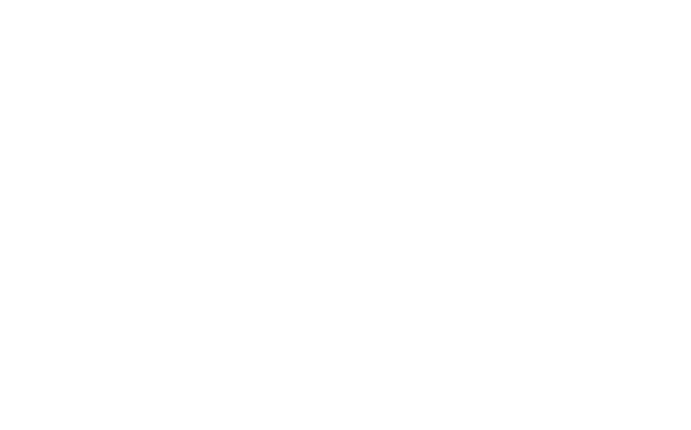
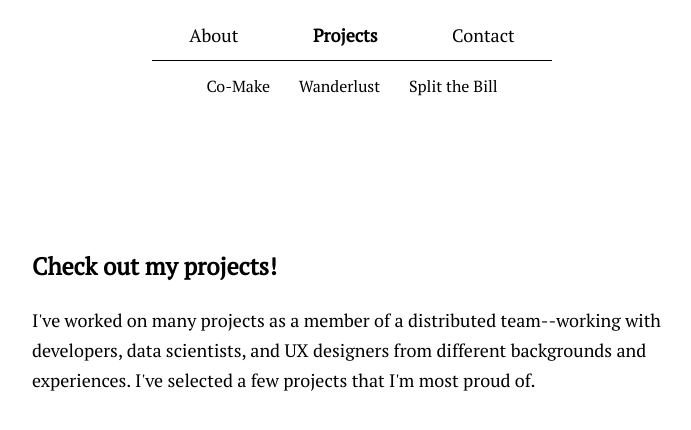
Before and after one commit to tjvonbr/portfolio, a React (Create React App) app: page /projects in a window 1280 px wide. Shown: the top 430 px of the page, without its empty margins (288-979 px from the left). Built offline with nearby package versions, Linux system fonts and the light colour scheme.

Commit message:
Navigation almost working--project is still rendering projects component too

```diff
--- a/src/App.js
+++ b/src/App.js
@@ -8,22 +8,15 @@
 import Contact from '../src/pages/Contact';
 import Home from '../src/pages/Home';
 import Projects from '../src/pages/Projects';
-import ProjectData from '../src/data/ProjectData'
 import './App.css';
 
 const App = () => {
-  const projects = ProjectData
-  const comake = projects.comake
-
   return (
     <Router>
       <Switch>
         <Route exact path="/" component={Home} />
         <Route path="/aboutme" component={About} />
-        <Route exact path="/projects/comake"
-          render={(props) =>  (<Projects {...props} data={comake} />)
-          }
-        />
+        <Route path="/projects" component={Projects} />
         <Route path="/contact">
           <Contact />
         </Route>
--- a/src/components/NavBar.js
+++ b/src/components/NavBar.js
@@ -1,8 +1,10 @@
 /** @jsx jsx **/
 
 import React from 'react';
-import { jsx, css } from '@emotion/core';
+import { jsx } from '@emotion/core';
 import NavBarLink from '../components/NavBarLink';
+
+const fontSize = '1.8rem'
 
 const NavBar = () => {
   return (
@@ -12,14 +14,15 @@
         justifyContent: 'space-around',
         alignItems: 'center',
         borderBottom: '1px solid black',
-        margin: '10px auto',
+        margin: '0px auto',
+        marginTop: '10px',
         height: '50px',
         width: '50%',
       }}
     >
-      <NavBarLink path="/aboutme" page="About" />
-      <NavBarLink exact path="/projects/comake" page="Projects"/>
-      <NavBarLink path="/contact" page="Contact" />
+      <NavBarLink path="/aboutme" page="About" fontSize={fontSize} />
+      <NavBarLink path="/projects" page="Projects" fontSize={fontSize} />
+      <NavBarLink path="/contact" page="Contact" fontSize={fontSize} />
     </div>
   )
 };
--- a/src/components/NavBarLink.js
+++ b/src/components/NavBarLink.js
@@ -8,7 +8,7 @@
   return (
     <NavLink to={props.path}
       css={{
-        fontSize: '1.8rem',
+        fontSize: `${props.fontSize}`,
         color: 'black',
         textDecoration: 'none',
         padding: '0px',
--- /dev/null
+++ b/src/components/Project.js
@@ -0,0 +1,17 @@
+/** @jsx jsx **/
+
+import React from 'react';
+import { useParams } from 'react-router-dom';
+import { jsx } from '@emotion/core';
+
+const Project = ({ match, projects }) => {
+  console.log("MATCH", match, projects)
+
+  return (
+    <div>
+      <h1>Title</h1>
+    </div>
+  )
+}
+
+export default Project;
--- a/src/components/ProjectContainer.js
+++ /dev/null
@@ -1,34 +0,0 @@
-/** @jsx jsx **/
-
-import React from 'react';
-import { jsx } from '@emotion/core';
-
-const ProjectContainer = ({data}) => {
-  const highlights = data.highlights
-
-  return (
-    <div css={{
-      height: '100%',
-      border: '1px solid black',
-      padding: '10px 10px'
-
-    }}>
-      <h3 css={{textDecoration: 'underline', marginBottom: '0px'}}>{data.title}</h3>
-      <p css={{margin: '0px'}}>{data.date}</p>
-
-      <p><strong>Summary: </strong>{data.summary}</p>
-
-      <p><strong>Role: </strong>{data.role}</p>
-
-      <p><strong>Highlights: </strong></p>
-      <ul>
-      {highlights.map(highlight => (
-         <li>{highlight}</li>
-      ))}
-      </ul>
-
-    </div>
-  )
-}
-
-export default ProjectContainer;
--- /dev/null
+++ b/src/components/ProjectNavBar.js
@@ -0,0 +1,55 @@
+/** @jsx jsx **/
+
+import React from 'react';
+import { Switch, Route } from 'react-router-dom';
+import { jsx } from '@emotion/core';
+import NavBarLink from '../components/NavBarLink';
+import Project from '../components/Project';
+
+// Font size for subnavigation
+const fontSize = '1.6rem'
+
+const ProjectNavBar = props => {
+  console.log("PROJECTNAVBAR PROPS:", props)
+
+  return (
+    <div
+      css={{
+        display: 'flex',
+        justifyContent: 'space-around',
+        alignItems: 'center',
+        margin: '0px auto',
+        height: '50px',
+        width: '40%',
+      }}
+    >
+      <NavBarLink
+        {...props}
+        path={`${props.url}/comake`}
+        page="Co-Make"
+        fontSize={fontSize}
+      />
+      <NavBarLink
+        {...props}
+        path={`${props.url}/wanderlust`}
+        page="Wanderlust"
+        fontSize={fontSize}
+      />
+      <NavBarLink
+        {...props}
+        path={`${props.url}/splitthebill`}
+        page="Split the Bill"
+        fontSize={fontSize}
+      />
+
+      <Switch>
+        <Route
+          exact path={`${props.path}/:topicId`}
+          component={Project}
+         />
+      </Switch>
+    </div>
+  )
+};
+
+export default ProjectNavBar;
--- a/src/data/ProjectData.js
+++ b/src/data/ProjectData.js
@@ -1,5 +1,6 @@
 export default {
   comake: {
+    id: "comake",
     title: "Co-Make",
     date: "August 2019",
     summary: "Wanderlust is an application that offers pre-packaged vacations to potential clients.  Instead of having to worry about planning out the vacation hour-by-hour, day-by-day, clients can outsource that task to Wanderlust and focus on the reason to take a vacation in the first place.",
@@ -13,6 +14,7 @@
   },
 
   wanderlust: {
+    id: "wanderlust",
     title: "Wanderlust",
     summary: "",
     role: "",
@@ -21,6 +23,7 @@
   },
 
   splitthebill: {
+    id: "splitthebill",
     title: "Split the Bill",
     summary: "",
     role: "",
--- a/src/pages/Home.js
+++ b/src/pages/Home.js
@@ -2,7 +2,7 @@
 
 import React from 'react';
 import { Link } from 'react-router-dom';
-import { jsx, css, keyframes } from '@emotion/core';
+import { jsx, css } from '@emotion/core';
 
 const linkStyle = css({
   fontSize: '1.6rem',
@@ -45,7 +45,7 @@
           >About
           </Link>
 
-          <Link to="/projects/comake"
+          <Link to="/projects"
             css={linkStyle}
           >Projects
           </Link>
--- a/src/pages/Projects.js
+++ b/src/pages/Projects.js
@@ -1,12 +1,17 @@
 /** @jsx jsx **/
 
 import React from 'react';
+import { useRouteMatch } from 'react-router-dom';
 import NavBar from '../components/NavBar';
-import { jsx, css } from '@emotion/core';
-import VerticalNavBar from '../components/VerticalNavBar';
-import ProjectContainer from '../components/ProjectContainer';
+import ProjectNavBar from '../components/ProjectNavBar';
+import ProjectData from '../data/ProjectData';
+import { jsx } from '@emotion/core';
 
-const Projects = ({data}) => {
+const Projects = (props) => {
+  let { path, url } = useRouteMatch();
+  const projects = ProjectData;
+  console.log("PROJECT DATA", projects)
+
   return (
     <div
       css={{
@@ -15,20 +20,24 @@
       }}
     >
       <NavBar />
-
-      <div>
-
-        <p>Below is a compilation of projects I have worked on in various capacities during my time with Lambda and on my own time.  For each project, I wanted to explain what the project was intended to accomplish along with some of the skills and technologies that were practiced.  In addition, I link to the relevant github repo for each.  Enjoy!</p>
-      </div>
+      <ProjectNavBar {...props}
+        url={url}
+        path={path}
+        projects={projects}
+      />
 
       <div
         css={{
-          display: 'flex',
-          height: '100%',
+          maxWidth: '800px',
+          position: 'fixed',
+          top: '40%',
+          left: '50%',
+          transform: 'translate(-50%, -50%)'
         }}
       >
+        <p style={{fontSize: '2.4rem', fontWeight: 'bold'}}>Check out my projects!</p>
 
-        <ProjectContainer data={data} />
+        <p>I've worked on many projects as a member of a distributed team--working with developers, data scientists, and UX designers from different backgrounds and experiences.  I've selected a few projects that I'm most proud of.</p>
       </div>
     </div>
   )
```
